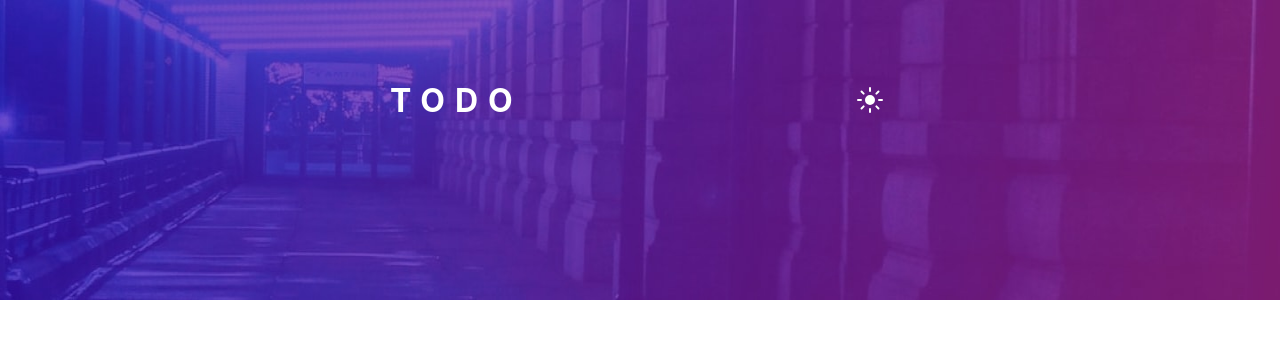
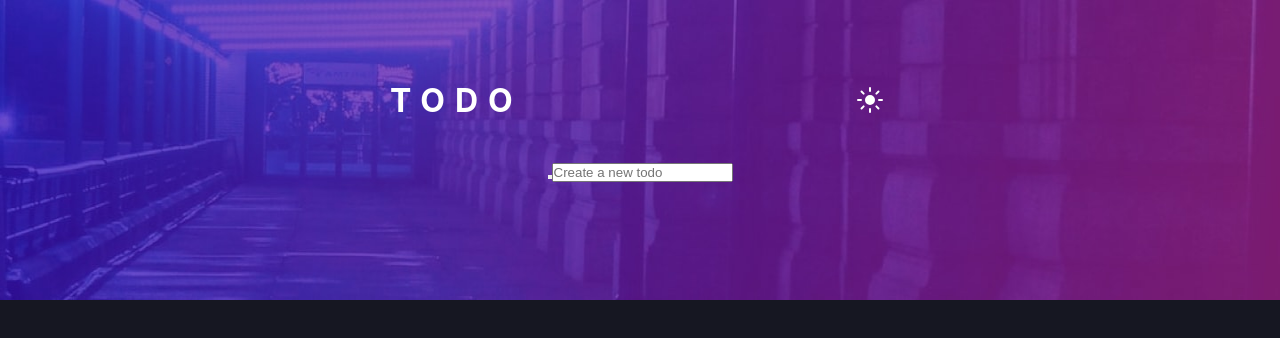
Before and after one commit to arshGoyalDev/todo-app-react, a React (Create React App) app: page / in a window 1280 px wide. Shown: the top 338 px of the page. Built offline with nearby package versions, Linux system fonts and the light colour scheme.

Commit message:
added theme toggle

```diff
--- a/package.json
+++ b/package.json
@@ -9,6 +9,7 @@
     "react": "^17.0.2",
     "react-dom": "^17.0.2",
     "react-scripts": "5.0.0",
+    "styled-components": "^5.3.3",
     "web-vitals": "^2.1.2"
   },
   "scripts": {
--- a/src/App.js
+++ b/src/App.js
@@ -1,11 +1,31 @@
+import React, { useState } from 'react';
 import './App.css';
+import styled, { ThemeProvider } from 'styled-components';
+import { darkTheme, lightTheme, GlobalStyles } from './theme';
 import Header from './Components/Header';
+import TodoInput from './Components/TodoInput';
+
+
+const Styled = styled.div`
+`
+
 
 function App() {
+
+  const [theme, setTheme] = useState('dark');
+  const themeToggler = () => {
+    theme === 'dark' ? setTheme('light') : setTheme('dark');
+  }
+
   return (
-    <div className="container">
-      <Header />
-    </div>
+    <ThemeProvider theme={theme === 'dark' ? darkTheme : lightTheme}>
+    <GlobalStyles />
+    <Styled className="container">
+      <Header themeToggler={ themeToggler } theme={ theme } />
+      <TodoInput />
+    </Styled>
+
+    </ThemeProvider>
   );
 }
 
--- a/src/Components/Header.js
+++ b/src/Components/Header.js
@@ -3,17 +3,17 @@ import { ReactComponent as SunIcon } from '../assets/images/icon-sun.svg';
 import { ReactComponent as MoonIcon } from '../assets/images/icon-moon.svg';
 
 
-let Header = () => {
+let Header = props => {
 
   let clickHandler = (e) => {
-    console.log(e.target)
+    props.themeToggler();
   }
 
   return (
     <header className='header'>
       <h1 className='title'>Todo</h1>
       <button aria-label='theme-btn' className='theme-btn' onClick={ clickHandler }>
-        <SunIcon />
+        { props.theme === 'dark' ? <SunIcon /> : <MoonIcon />  }
       </button>
     </header>
   );
--- /dev/null
+++ b/src/Components/TodoInput.js
@@ -0,0 +1,14 @@
+import './Styles/TodoInput.css';
+
+
+let TodoInput = () => {
+  return(
+    <div className='todo-input'>
+      <button className='add-btn'></button>
+      <input type="text" placeholder='Create a new todo' />
+    </div>
+  );
+};
+
+
+export default TodoInput;
--- /dev/null
+++ b/src/theme.js
@@ -0,0 +1,28 @@
+import { createGlobalStyle } from "styled-components"
+
+
+export const darkTheme = {
+  bodyBackground: 'hsl(235, 21%, 11%)',
+  veryDarkBlue: 'hsl(235, 24%, 19%)',
+  lightGrayishBlue: 'hsl(234, 39%, 85%)',
+  lightGrayishBlueHover: 'hsl(236, 33%, 92%)',
+  darkGrayishBlue: 'hsl(234, 11%, 52%)',
+  veryDarkGrayishBlueOne: 'hsl(233, 14%, 35%)',
+  veryDarkGrayishBlueTwo: 'hsl(237, 14%, 26%)',
+}
+
+export const lightTheme = {
+  bodyBackground: 'hsl(0, 0%, 98%)',
+  veryLightGrayishBlue: 'hsl(236, 33%, 92%)',
+  lightGrayishBlue: 'hsl(233, 11%, 84%)',
+  darkGrayishBlue: 'hsl(236, 9%, 61%)',
+  veryDarkGrayishBlue: 'hsl(235, 19%, 35%)',
+}
+
+
+
+export const GlobalStyles = createGlobalStyle`
+	body {
+		background-color: ${(props) => props.theme.bodyBackground};
+	}
+`;
```
Also changed, not shown: src/Components/Styles/TodoInput.css (added), 1 other file (tests, documents, lock files or other folders).
